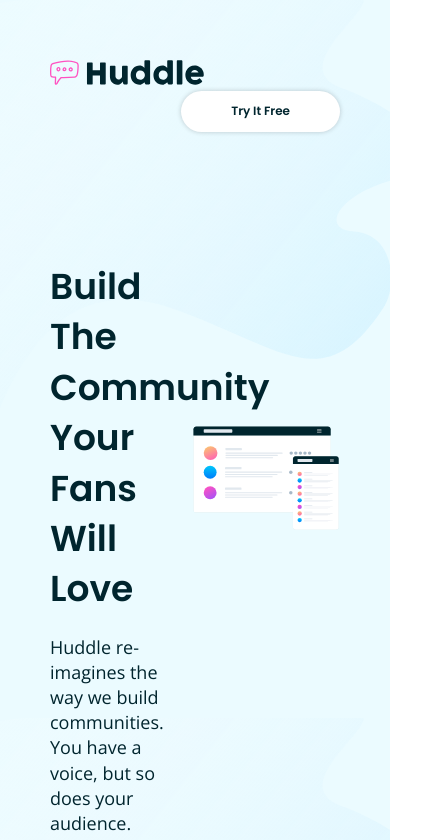
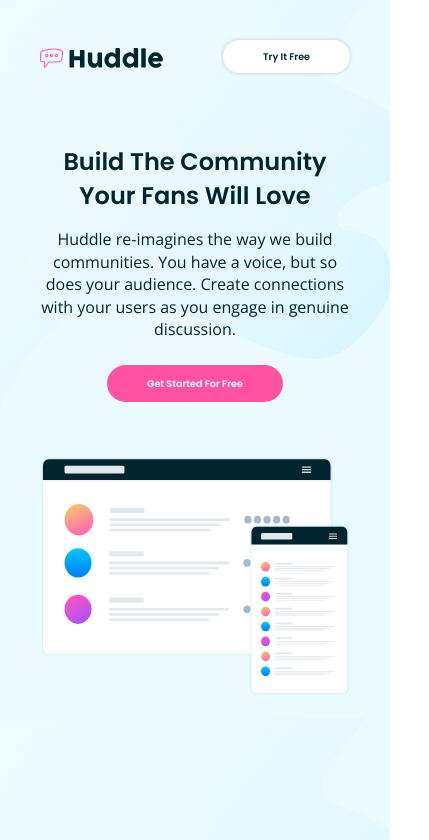
Before and after one commit to gitpritam/huddle, a website: page index.html in a window 390 px wide. Shown: the top 840 px of the page, 429 px wide, since content can reach past the window. Drawn offline with nearby package versions, Linux system fonts and the light colour scheme.

Commit message:
responsive - header section

```diff
--- a/css/style.css
+++ b/css/style.css
@@ -69,15 +69,15 @@
 }
 
 .card .picture-1 {
-  background-image: url(../images/illustration-grow-together.svg);
+  background-image: url(/images/illustration-grow-together.svg);
 }
 
 .card .picture-2 {
-  background-image: url(../images/illustration-flowing-conversation.svg);
+  background-image: url(/images/illustration-flowing-conversation.svg);
 }
 
 .card .picture-3 {
-  background-image: url(../images/illustration-your-users.svg);
+  background-image: url(/images/illustration-your-users.svg);
 }
 
 .card:not(:last-child) {
@@ -173,10 +173,10 @@
 }
 
 header {
-  height: 100vh;
+  min-height: 100vh;
   padding: 5rem;
   background-color: #EBFBFF;
-  background-image: url(../images/bg-hero-desktop.svg);
+  background-image: url(/images/bg-hero-desktop.svg);
 }
 
 header .nav {
@@ -190,12 +190,14 @@
 }
 
 header .heading-container .heading,
-header .heading-container .mockup {
+header .heading-container .mockup,
+header .heading-container .mockup-image {
   display: inline-block;
 }
 
 header .heading-container .heading {
-  padding: 8rem 0 9rem;
+  position: absolute;
+  top: 7rem;
   width: 40%;
 }
 
@@ -238,14 +240,11 @@
           box-shadow: 0 1px .5rem #000;
 }
 
-header .heading-container .mockup {
-  float: right;
-  width: 60%;
-  height: 70vh;
-  background-image: url(../images/illustration-mockups.svg);
-  background-repeat: no-repeat;
-  background-position: right;
-  background-size: 85%;
+header .heading-container .mockup-image {
+  position: absolute;
+  top: 0;
+  right: 0;
+  width: 50%;
 }
 
 .feature {
@@ -311,22 +310,22 @@
 
 .footer-container .footer-nav {
   position: relative;
-  bottom: 2.3rem;
+  bottom: 3.5rem;
   width: 30%;
-  margin: 0 4.8rem 0 0;
+  margin: 0 10rem;
   line-height: 3.5rem;
 }
 
 .footer-container .footer-nav ul {
   -webkit-column-count: 2;
           column-count: 2;
-  -webkit-column-gap: 15%;
-          column-gap: 15%;
+  -webkit-column-gap: 50%;
+          column-gap: 50%;
 }
 
 .footer-container .footer-nav li {
   list-style: none;
-  padding: .5rem;
+  padding-bottom: .5rem;
 }
 
 .footer-container .footer-nav a {
@@ -379,4 +378,133 @@
   text-align: right;
   margin: 8rem 5rem 0 0;
 }
+
+@media only screen and (min-width: 1920px) {
+  header .nav {
+    margin-bottom: 25rem;
+  }
+}
+
+@media only screen and (max-width: 1024px) {
+  header {
+    min-height: 100vh;
+  }
+  header .heading-container .heading-primary {
+    font-size: 2.5rem;
+  }
+  header .heading-container .mockup-image {
+    top: 7.5rem;
+  }
+}
+
+@media only screen and (max-width: 768px) {
+  html {
+    font-size: 50%;
+  }
+  header {
+    min-height: 100vh;
+  }
+  header .heading-container .heading,
+  header .heading-container .mockup,
+  header .heading-container .mockup-image {
+    display: block;
+    position: unset;
+    width: 70%;
+    text-align: center;
+    margin: auto;
+  }
+  header .heading-container .heading {
+    margin-top: 9rem;
+  }
+  header .heading-container .heading-primary {
+    font-size: 4rem;
+  }
+  header .heading-container .heading-sub {
+    font-size: 2rem;
+  }
+  header .heading-container .mockup {
+    margin-top: 13rem;
+    padding: 0;
+  }
+  header .heading-container .mockup-image {
+    width: 100%;
+    margin: auto;
+    height: 50rem;
+  }
+}
+
+@media only screen and (max-width: 600px) {
+  header .heading-container .heading,
+  header .heading-container .mockup,
+  header .heading-container .mockup-image {
+    width: 80%;
+  }
+  header .heading-container .heading {
+    margin-top: 6rem;
+  }
+  header .heading-container .mockup {
+    margin-top: 7rem;
+  }
+}
+
+@media only screen and (max-width: 414px) {
+  header {
+    min-height: 100vh;
+  }
+  header .heading-container .heading,
+  header .heading-container .mockup,
+  header .heading-container .mockup-image {
+    display: block;
+    position: unset;
+    width: 100%;
+    text-align: center;
+    margin: auto;
+  }
+  header .heading-container .heading {
+    margin-top: 4rem;
+  }
+  header .heading-container .heading-primary {
+    font-size: 3rem;
+  }
+  header .heading-container .mockup {
+    margin-top: 8rem;
+    padding: 0;
+  }
+  header .heading-container .mockup-image {
+    width: 100%;
+    margin: auto;
+    height: 30rem;
+  }
+}
+
+@media only screen and (max-width: 375px) {
+  header {
+    min-height: 100vh;
+    padding: 2rem;
+  }
+  header .heading-container .heading,
+  header .heading-container .mockup,
+  header .heading-container .mockup-image {
+    display: block;
+    position: unset;
+    width: 80%;
+    text-align: center;
+    margin: auto;
+  }
+  header .heading-container .heading {
+    margin-top: 3rem;
+  }
+  header .heading-container .heading-primary {
+    font-size: 3rem;
+  }
+  header .heading-container .mockup {
+    margin-top: 8rem;
+    padding: 0;
+  }
+  header .heading-container .mockup-image {
+    width: 100%;
+    margin: auto;
+    height: 30rem;
+  }
+}
 /*# sourceMappingURL=main.css.map */
--- a/index.html
+++ b/index.html
@@ -21,15 +21,15 @@
       <img src="images/logo.svg" alt="huddle logo" class="logo-img">
       <a href="#" class="btn nav-btn">Try It Free</a>
     </nav>
-    <div class="heading-container">
-      <div class="heading">
+    <div class="heading-container clearfix">
+      <div class="heading ">
         <h1 class="heading-primary">Build The Community Your Fans Will Love</h1>
         <p class="heading-sub">Huddle re-imagines the way we build communities. You have a voice, but so does your audience.
           Create connections with your users as you engage in genuine discussion.</p>
           <a href="#" class="heading-btn btn">Get Started For Free</a>
       </div>
       <div class="mockup">
-        &nbsp;
+        <img src="images/illustration-mockups.svg" alt="mockup" class="mockup-image">
       </div>
     </div>
   </header>
@@ -78,7 +78,7 @@
   <footer class="footer">
     <div class="footer-container">
       <div class="footer-logo">
-        <img src="../images/logo-white.svg" alt="" class="footer-logo-image">
+        <img src="images/logo-white.svg" alt="huddle logo" class="footer-logo-image">
       </div>
       <div class="contact  clearfix">
         <div class="contact-address">
```
